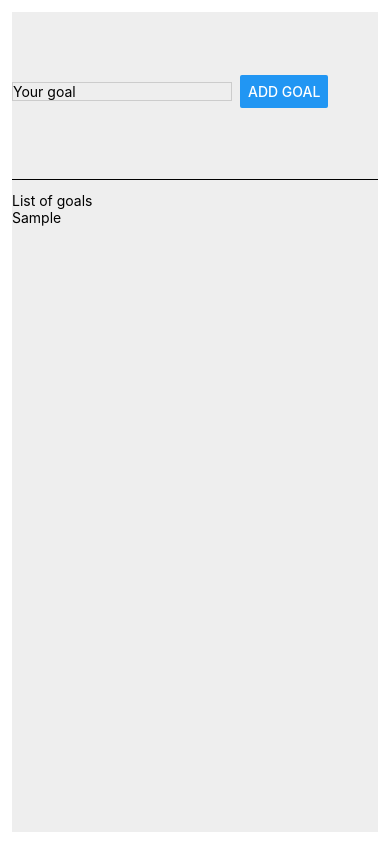
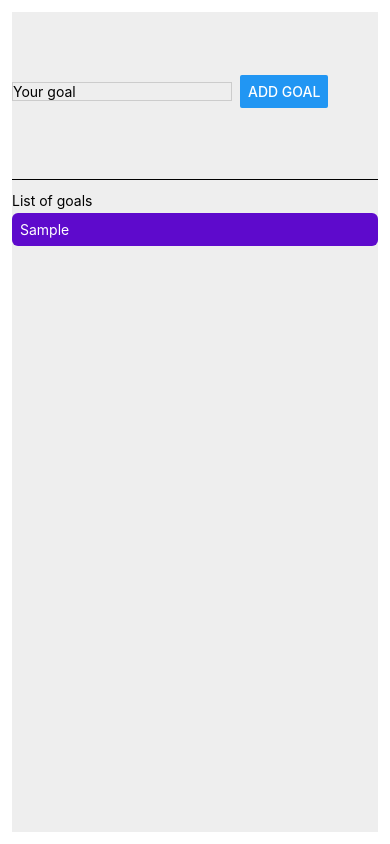
Before and after one commit to rubensbrilhante/rncourse, a React Native app: screen / in a window 390 px wide. Both pictures are taken after typing "Sample" into the empty fields and a click on the button "ADD GOAL". Built offline with nearby package versions, Linux system fonts and the light colour scheme.

Commit message:
Delete goal

```diff
--- a/App.js
+++ b/App.js
@@ -16,13 +16,18 @@ export default function App() {
   const [goals, setGoals] = useState([]);
 
   function addGoal(goal) {
+    console.log(goals)
     setGoals((currentGoals) => [
       ...new Set([...currentGoals, goal]),
     ]);
   }
 
-  function onPress(params) {
-    console.log('on press')
+  function onPress(goal) {
+    console.log('on press', goal)
+    setGoals((goals) => {
+      const filter = goals.filter(g => g !== goal)
+      return filter ? filter : []
+    })
   }
   return (
 
--- a/components/GoalItem.js
+++ b/components/GoalItem.js
@@ -1,19 +1,23 @@
-import { Pressable, StyleSheet, Text } from "react-native";
+import { Pressable, StyleSheet, Text, View } from "react-native";
 
 function GoalItem({ item, onPressAction }) {
-  return <Pressable onPress={onPressAction}>
-    <Text style={styles.goalText}>{item}</Text>
-  </Pressable>
+  return <View style={styles.container}>
+    <Pressable android_ripple={{color: '#acc'}} onPress={onPressAction.bind(this, item)}>
+      <Text style={styles.goalItem}>{item}</Text>
+    </Pressable>
+  </View>
 }
 
 export default GoalItem;
 
 const styles = StyleSheet.create({
   goalItem: {
+    padding: 8,
+    color: "#FFF",
+  },
+  container: {
     marginVertical: 4,
-    padding: 8,
     borderRadius: 6,
     backgroundColor: "#5e0acc",
-    color: "#FFF",
   },
 });
```
